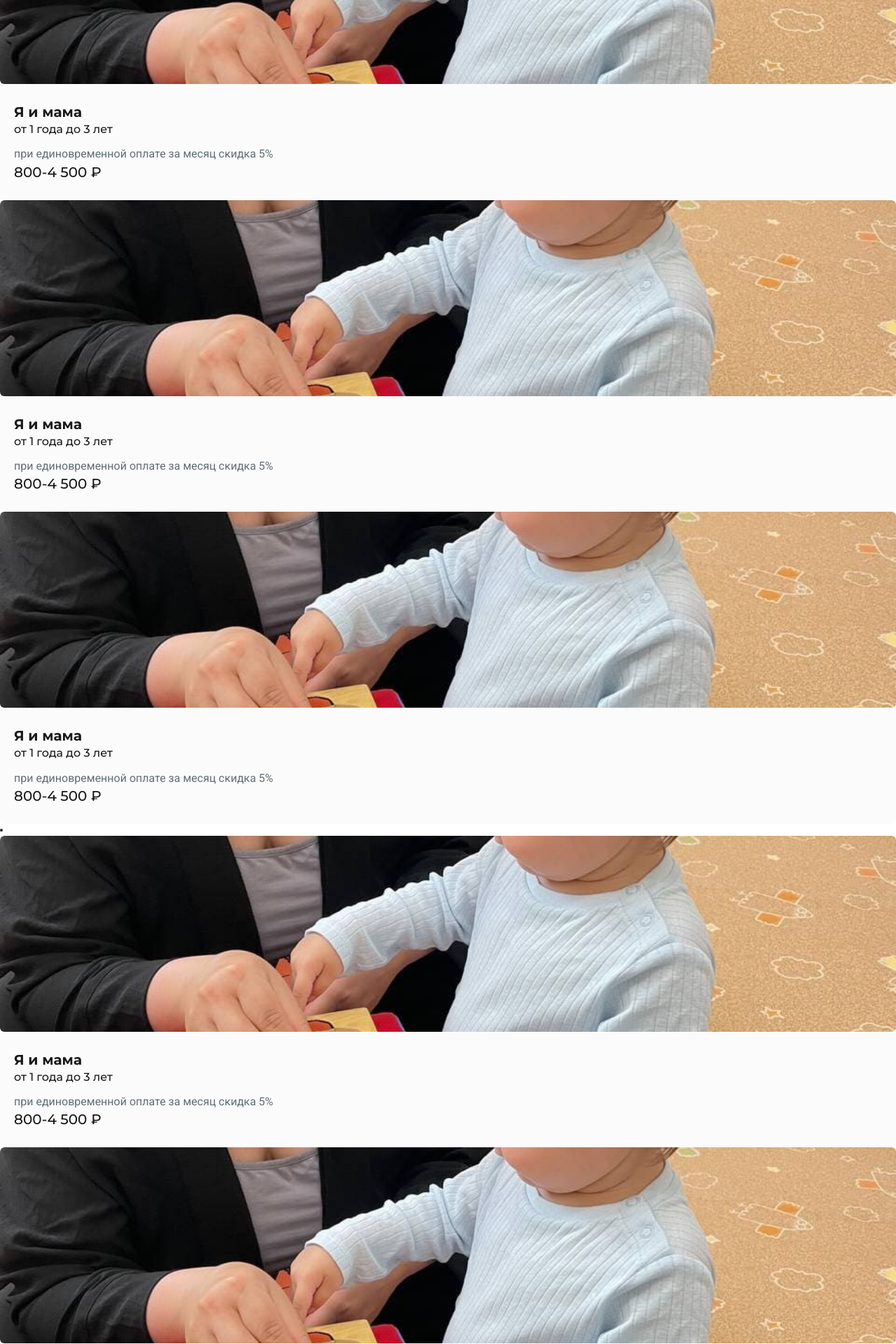
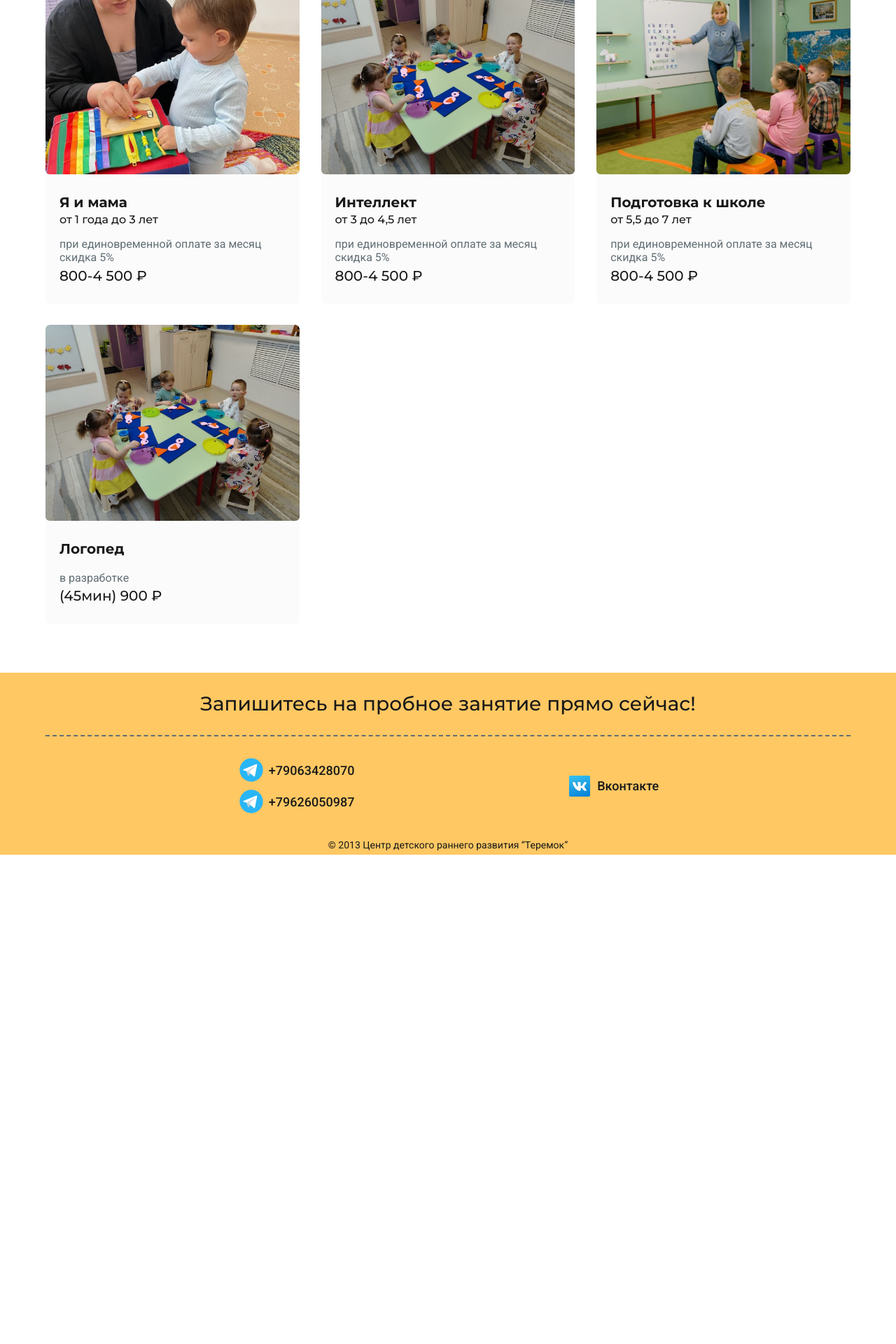
Before and after one commit to IlyaSeregin25/teremok, a React (Vite) app: page / in a window 1280 px wide. Shown: the part 840-2760 px from the top of the page at 70% size. After the commit the page ends 2061 px from the top, so only its background shows below. Built offline with nearby package versions, Linux system fonts and the light colour scheme.

Commit message:
Для того, что бы при обновлении страницы страница была наверху, используем либо useLocation() либо в новой версии ScrollRestoration

```diff
--- a/src/components/pages/Layout/ui/Layout.jsx
+++ b/src/components/pages/Layout/ui/Layout.jsx
@@ -1,11 +1,21 @@
-import { Outlet } from 'react-router-dom';
+import { Outlet, ScrollRestoration, useLocation } from 'react-router-dom';
 import Footer from '@/components/ui/Footer';
 import Header from '@/components/ui/Header';
 import styles from './style.module.css';
+import { useEffect } from 'react';
 
 const Layout = () => {
+  /* const location = useLocation()
+    useEffect(() => {
+        window.scrollTo({top:0, behavior:"smooth"})
+    }, [location]) */
   return (
     <div className={styles.body}>
+      <ScrollRestoration
+      /* getKey={(location, matches) => {
+          return location.pathname;
+        }} */
+      />
       <header className={styles.body__header}>
         <Header />
       </header>
--- a/src/components/ui/SectionServices/ui/SectionServices.jsx
+++ b/src/components/ui/SectionServices/ui/SectionServices.jsx
@@ -1,37 +1,9 @@
 import ServiceCard from '@components/ui/ServiceCard';
 import { SERVICES_LIST } from '@/constants';
 import styles from './style.module.css';
-import { Link, NavLink } from 'react-router-dom';
+import { NavLink } from 'react-router-dom';
 
 const SectionServices = () => {
-  const service = SERVICES_LIST[0];
-  return (
-    <>
-      <li className={styles.services__item}>
-        <a href="/i-and-mom" className={styles.services__link}>
-          <ServiceCard data={service} />
-        </a>
-        <NavLink to="/i-and-mom" className={styles.services__link}>
-          <ServiceCard data={service} />
-        </NavLink>
-        <Link to="/i-and-mom" className={styles.services__link}>
-          <ServiceCard data={service} />
-        </Link>
-      </li>
-      <li className={styles.services__item}>
-        <a href={service.url} className={styles.services__link}>
-          <ServiceCard data={service} />
-        </a>
-        <NavLink to={service.url} className={styles.services__link}>
-          <ServiceCard data={service} />
-        </NavLink>
-        <Link to={service.url} className={styles.services__link}>
-          <ServiceCard data={service} />
-        </Link>
-      </li>
-    </>
-  );
-  /*
   return (
     <section className={styles.services} aria-labelledby="services-title">
       <div className={`${styles.services__inner} container`}>
@@ -42,15 +14,9 @@ const SectionServices = () => {
           {SERVICES_LIST?.map(service => {
             return (
               <li key={service.id} className={styles.services__item}>
-                <a href={service.url} className={styles.services__link}>
-                  <ServiceCard data={service} />
-                </a>
                 <NavLink to={service.url} className={styles.services__link}>
                   <ServiceCard data={service} />
                 </NavLink>
-                <Link to={service.url} className={styles.services__link}>
-                  <ServiceCard data={service} />
-                </Link>
               </li>
             );
           })}
@@ -58,7 +24,6 @@ const SectionServices = () => {
       </div>
     </section>
   );
-   */
 };
 
 export default SectionServices;
```
